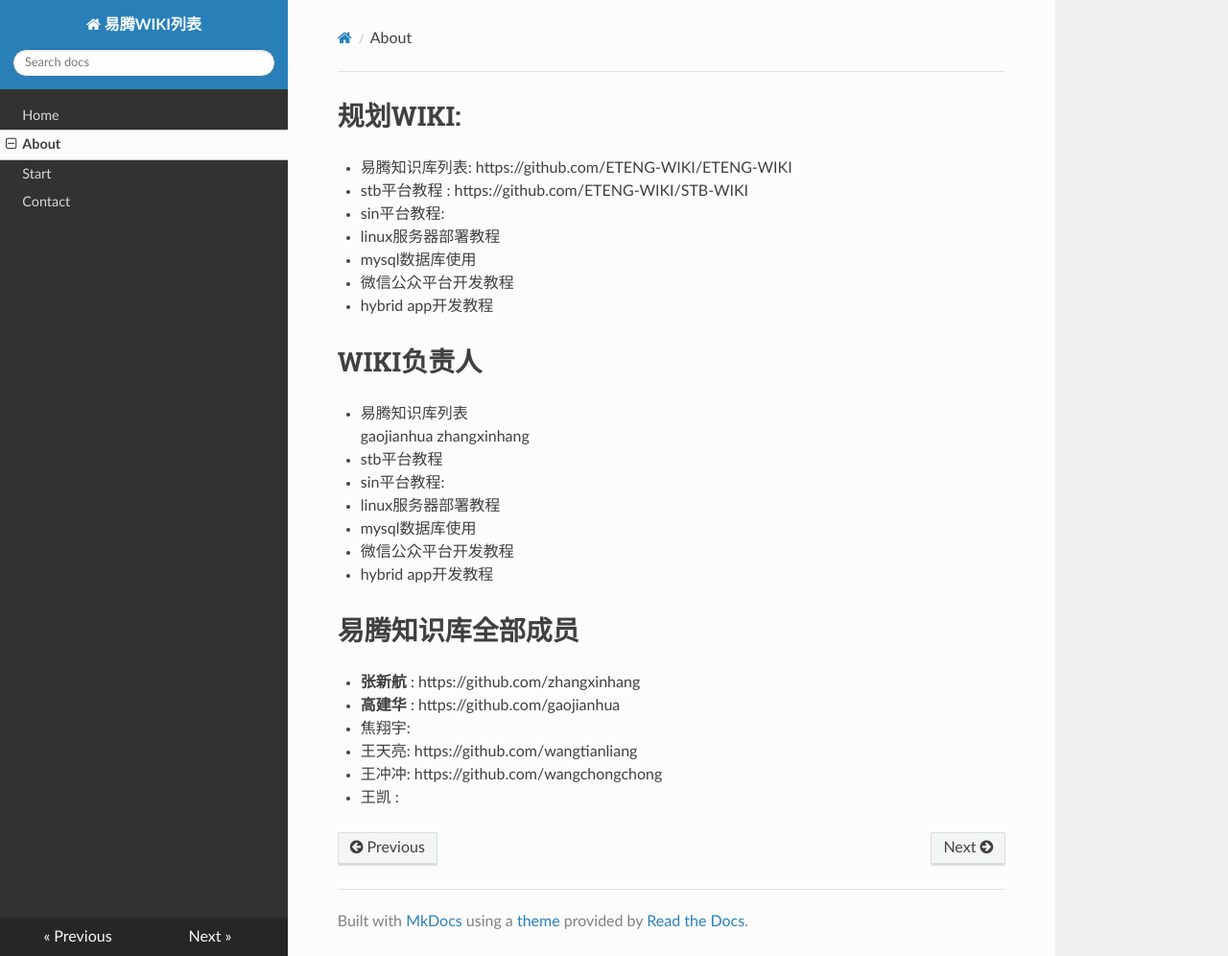
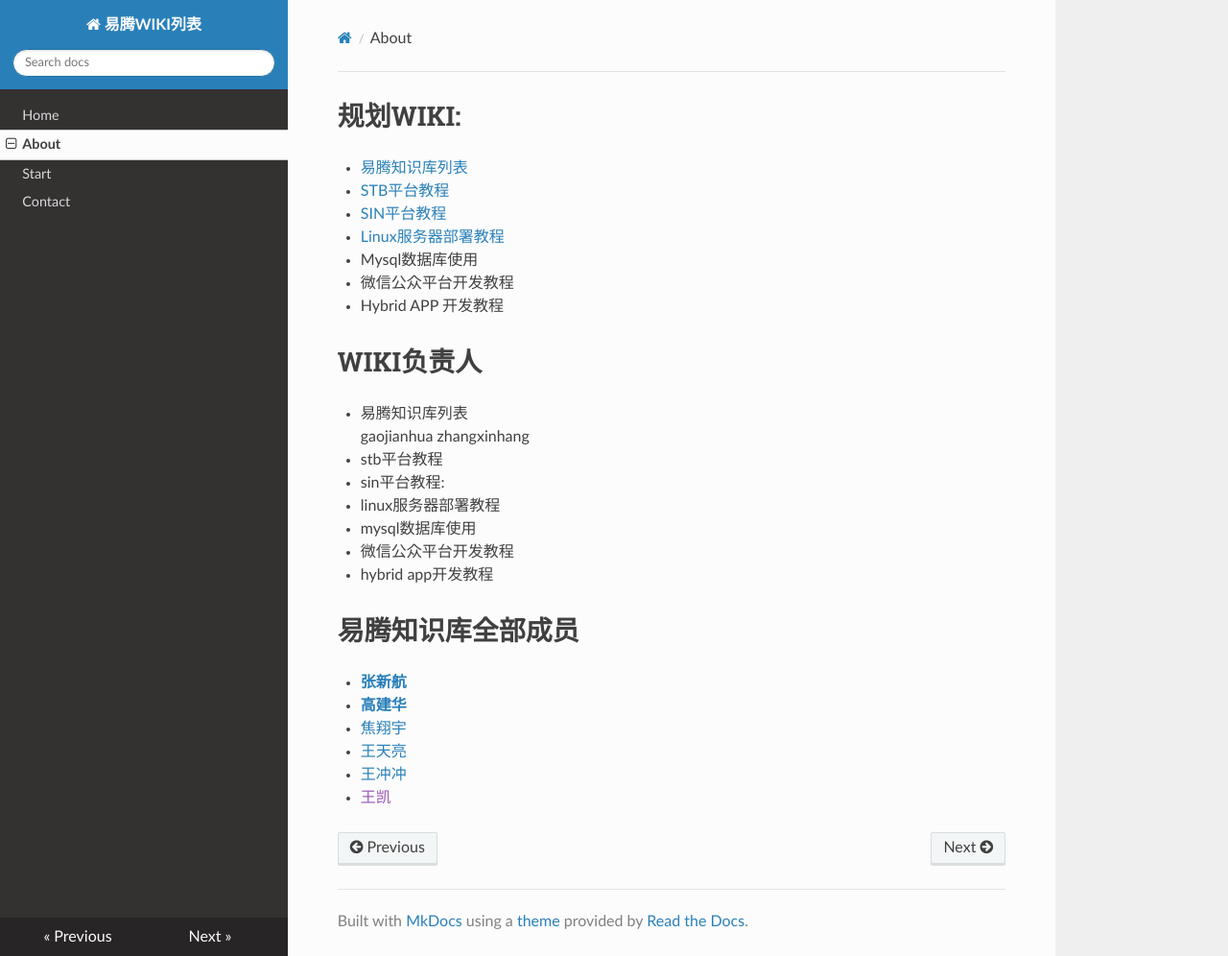
Before and after one commit to ETENG-WIKI/ETENG-WIKI, an MkDocs documentation site: the page built from docs/about-wiki.md, in a window 1280 px wide and 996 px high. Shown: the whole window at 96% size. Built offline with MkDocs 1.6.1, drawn with Linux system fonts in a browser that asks for light colours; nearby versions of some CDN libraries; old or Windows-style settings are respelled for this version of MkDocs; part of the change alters nothing that is shown.

Commit message:
add new repository

```diff
--- a/docs/about-wiki.md
+++ b/docs/about-wiki.md
@@ -1,11 +1,11 @@
 #规划WIKI:
-* 易腾知识库列表: https://github.com/ETENG-WIKI/ETENG-WIKI
-* stb平台教程 : https://github.com/ETENG-WIKI/STB-WIKI
-* sin平台教程:
-* linux服务器部署教程
-* mysql数据库使用
+* [易腾知识库列表](https://github.com/ETENG-WIKI/ETENG-WIKI)
+* [STB平台教程](https://github.com/ETENG-WIKI/STB-WIKI)
+* [SIN平台教程](https://github.com/ETENG-WIKI/SIN-WIKI)
+* [Linux服务器部署教程](https://github.com/ETENG-WIKI/LINUX-SERVER)
+* Mysql数据库使用
 * 微信公众平台开发教程
-* hybrid app开发教程
+* Hybrid APP 开发教程
 
 #WIKI负责人
 
@@ -27,9 +27,9 @@
 
 
 #易腾知识库全部成员
-* **张新航** : https://github.com/zhangxinhang
-* **高建华** : https://github.com/gaojianhua
-* 焦翔宇:
-* 王天亮: https://github.com/wangtianliang
-* 王冲冲: https://github.com/wangchongchong
-* 王凯 :
+* [**张新航**](https://github.com/zhangxinhang)
+* [**高建华**](https://github.com/gaojianhua)
+* [焦翔宇](https://github.com/JrontEnd)
+* [王天亮](https://github.com/wangtianliang)
+* [王冲冲](https://github.com/wangchongchong)
+* [王凯]()
```
